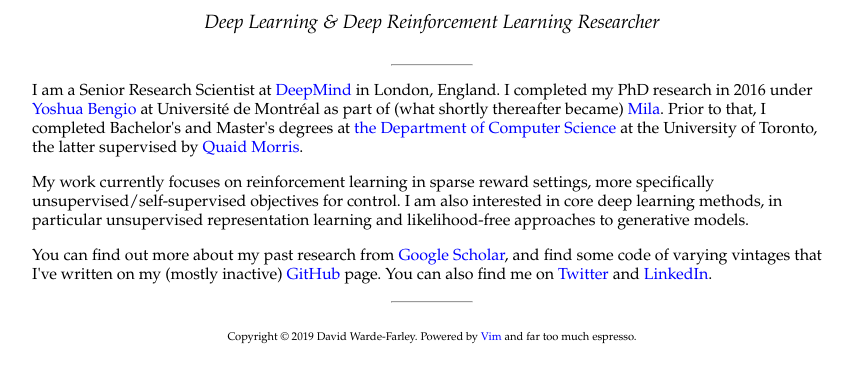
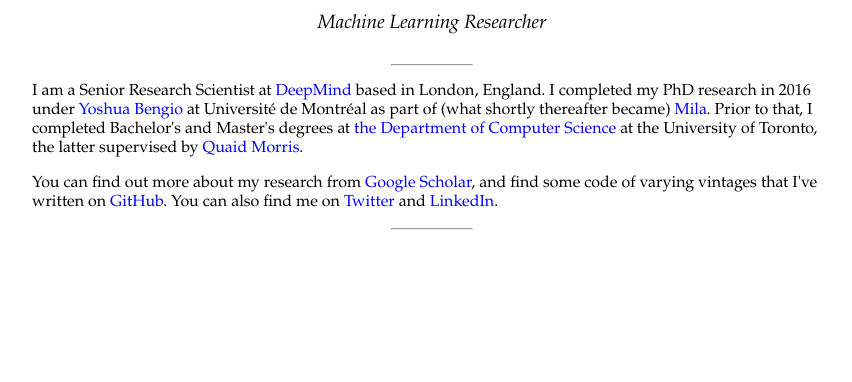
Before and after one commit to dwf/dwf.github.io, a plain HTML site: page index.html in a window 1280 px wide. Shown: the part 166-548 px from the top of the page, without its empty margins (208-1060 px from the left). Drawn offline with Linux system fonts and the light colour scheme.

Commit message:
Update somewhat stale content.

```diff
--- a/index.html
+++ b/index.html
@@ -12,13 +12,11 @@
   <body>
     <div class="container">
         <h1>David Warde-Farley</h1>
-        <h2>Deep Learning &amp; Deep Reinforcement Learning Researcher</h2>
+        <h2>Machine Learning Researcher</h2>
 	<hr>
-        <p>I am a Senior Research Scientist at <a href="http://deepmind.com/">DeepMind</a> in London, England. I completed my PhD research in 2016 under <a href="http://mila.quebec/en/yoshua-bengio/">Yoshua Bengio</a> at Université de Montréal as part of (what shortly thereafter became) <a href="http://mila.quebec/">Mila</a>. Prior to that, I completed Bachelor's and Master's degrees at <a href="http://wwww.cs.toronto.edu/">the Department of Computer Science</a> at the University of Toronto, the latter supervised by <a href="http://www.morrislab.ca/">Quaid Morris</a>.</p>
-        <p>My work currently focuses on reinforcement learning in sparse reward settings, more specifically unsupervised/self-supervised objectives for control. I am also interested in core deep learning methods, in particular unsupervised representation learning and likelihood-free approaches to generative models.</p>
-        <p>You can find out more about my past research from <a href="https://scholar.google.com/citations?user=MOgfm8oAAAAJ&hl=en">Google Scholar</a>, and find some code of varying vintages that I've written on my (mostly inactive) <a href="https://github.com/dwf">GitHub</a> page. You can also find me on <a href="http://twitter.com/dwf">Twitter</a> and <a href="https://www.linkedin.com/in/david-warde-farley-55a0825/">LinkedIn</a>.</p>
+        <p>I am a Senior Research Scientist at <a href="http://deepmind.com/">DeepMind</a> based in London, England. I completed my PhD research in 2016 under <a href="http://mila.quebec/en/yoshua-bengio/">Yoshua Bengio</a> at Université de Montréal as part of (what shortly thereafter became) <a href="http://mila.quebec/">Mila</a>. Prior to that, I completed Bachelor's and Master's degrees at <a href="http://wwww.cs.toronto.edu/">the Department of Computer Science</a> at the University of Toronto, the latter supervised by <a href="http://www.morrislab.ca/">Quaid Morris</a>.</p>
+        <p>You can find out more about my research from <a href="https://scholar.google.com/citations?user=MOgfm8oAAAAJ&hl=en">Google Scholar</a>, and find some code of varying vintages that I've written on <a href="https://github.com/dwf">GitHub</a>. You can also find me on <a href="http://twitter.com/dwf">Twitter</a> and <a href="https://www.linkedin.com/in/david-warde-farley-55a0825/">LinkedIn</a>.</p>
         <hr>
-        <footer>Copyright &copy; 2019 David Warde-Farley. Powered by <a href="http://www.vim.org/">Vim</a> and far too much espresso.</footer>
     </div>
   </body>
 </html>
```
